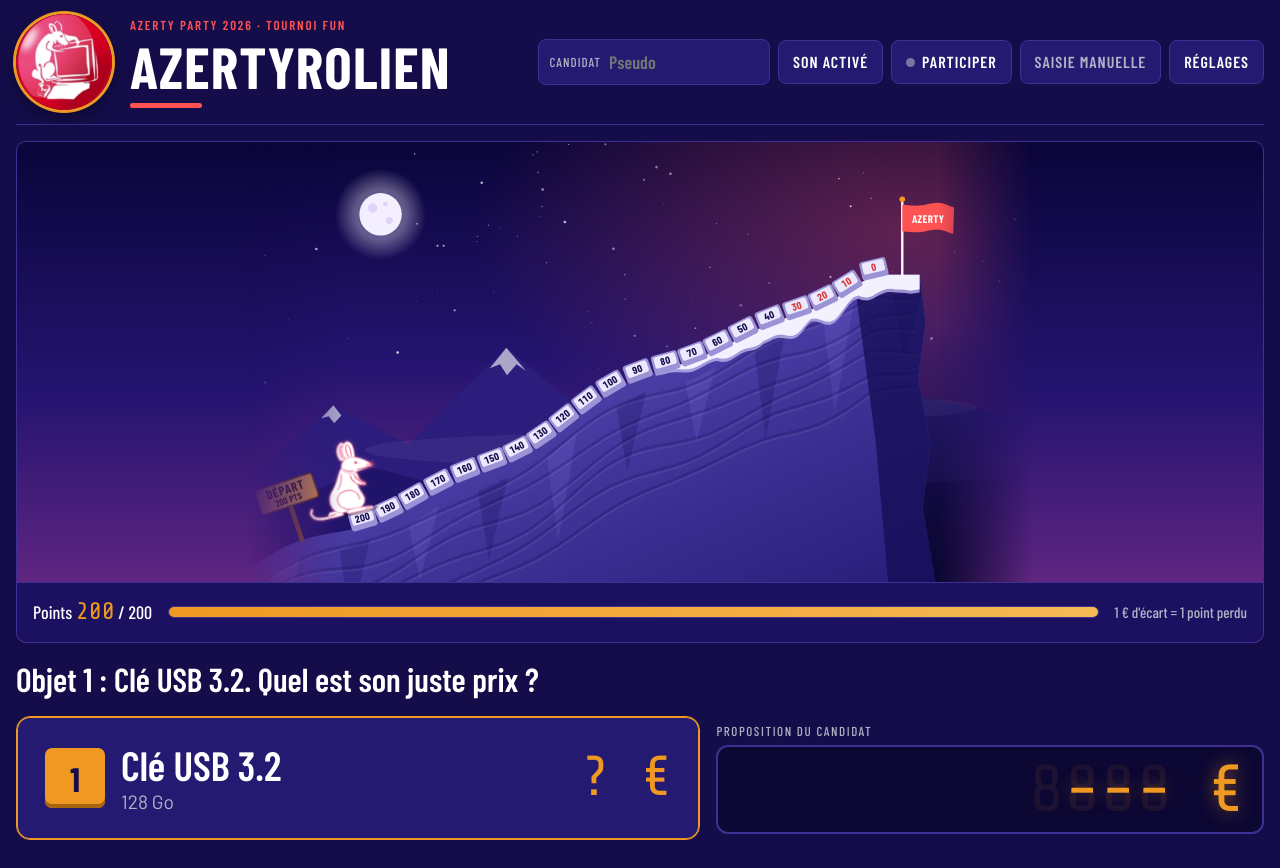
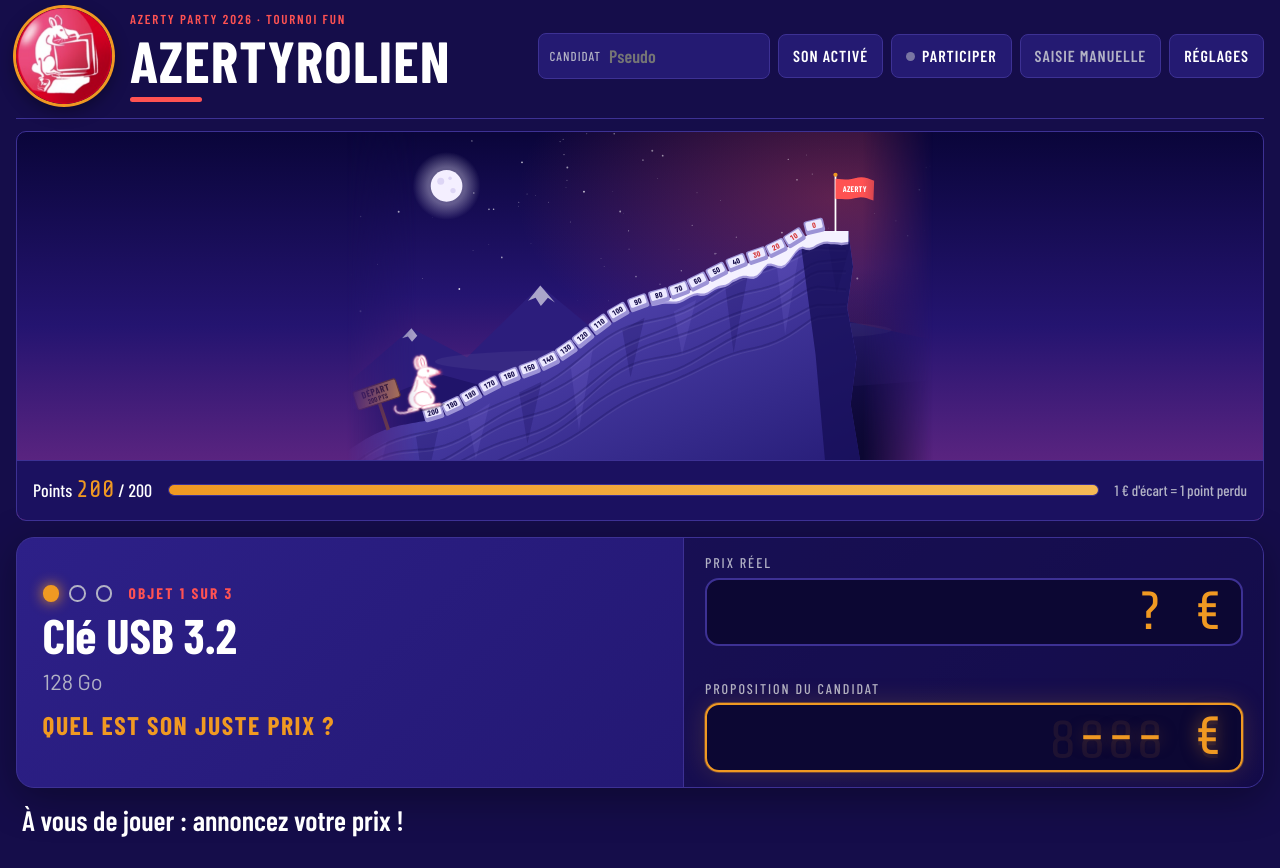
Before and after one commit to KevinRac/umbratech.fr, a PHP site: page /Azertyrolien/index.html in a window 1280 px wide. After the commit the page ends 837 px from the top, so only its background shows below. Run offline with PHP 8.4, Linux system fonts and the light colour scheme; some libraries are stand-ins or nearby versions; some web fonts are replaced.

Commit message:
Azertyrolien : nouveau plateau de jeu (objet, prix réel, proposition) plus lisible sur grand écran
Co-Authored-By: Claude Sonnet 5.5 <noreply@anthropic.com>
Claude-Session: https://claude.ai/code/session_01TmbQi5GYa3VJ7bzdt7GcSP

```diff
--- a/Azertyrolien/css/style.css
+++ b/Azertyrolien/css/style.css
@@ -216,58 +216,63 @@ h1::after{content:"";display:block;width:72px;height:5px;background:var(--coral)
 .sheet-qr .qr-txt{flex:1 1 300px;max-width:420px}
 .sheet-qr .qr-txt ol{font-size:clamp(16px,1.6vw,22px)}
 
-/* Grand écran : scène pleine largeur, pupitre dessous */
-.stage svg{max-height:56vh;margin:0 auto}
-.desk{display:grid;grid-template-columns:repeat(3,minmax(0,1fr));gap:16px;align-items:stretch}
-.desk .lots{grid-column:1/-1;flex-direction:row;gap:16px}
-.desk .lot{flex:1 1 0;grid-template-columns:auto minmax(0,1fr);grid-template-rows:auto auto;padding:16px 20px;gap:6px 16px;border-radius:14px}
-.desk .num{width:52px;height:52px;font-size:30px;grid-row:1/3;align-self:start}
-.desk .lot-txt b{font-size:clamp(24px,2.4vw,40px)}
-.desk .lot-txt small{font-size:clamp(14px,1.2vw,20px)}
-.desk .lot-prix{grid-column:2;flex-direction:row;align-items:baseline;justify-content:space-between;gap:12px;text-align:left}
-.desk .reel{font-size:clamp(30px,3vw,52px)}
-.desk .essai{font-size:clamp(13px,1.1vw,19px);white-space:normal;text-align:right}
-.desk .prize{justify-content:center;padding:16px 20px}
-.desk .prize strong{font-size:clamp(22px,2vw,34px)}
-.desk .prop{display:flex;flex-direction:column;justify-content:center}
-.desk .led{font-size:clamp(56px,6vw,104px)}
-.desk .led-cap{font-size:clamp(13px,1vw,17px)}
-.suite{display:flex;flex-direction:column;justify-content:center;gap:10px}
-.desk .msg{font-size:clamp(22px,1.9vw,32px)}
-.desk .row .btn{font-size:clamp(16px,1.3vw,22px);padding-block:12px}
-.desk .manuel{grid-column:1/-1;display:grid;grid-template-columns:minmax(260px,420px) 1fr;gap:12px 20px;align-items:start}
+/* ===== Grand écran : scène pleine largeur + plateau de jeu ===== */
+.stage{background:linear-gradient(180deg,#0a053a,#241470 50%,#5a2480 85%,#7d2f80)}
+.stage svg{display:block;margin:0 auto;width:auto;height:min(52vh,calc((100vw - 120px) * .56));aspect-ratio:1000/560;max-width:100%;
+  -webkit-mask-image:linear-gradient(90deg,transparent,#000 12%,#000 88%,transparent);mask-image:linear-gradient(90deg,transparent,#000 12%,#000 88%,transparent)}
+.gauge{background:var(--stage)}
+.pied{display:none}
+.desk{display:flex;flex-direction:column;gap:14px}
+
+.plateau{display:grid;grid-template-columns:minmax(0,1.15fr) minmax(0,1fr);gap:0;
+  background:linear-gradient(135deg,#2d2088,#1d1366);border:1px solid var(--line);border-radius:18px;overflow:hidden;box-shadow:0 10px 40px rgba(0,0,0,.35)}
+.objet{padding:clamp(18px,2vw,34px);display:flex;flex-direction:column;justify-content:center;gap:10px;min-width:0;position:relative}
+.etapes{display:flex;align-items:center;gap:10px;font-family:var(--f-cond);font-weight:700;letter-spacing:.14em;text-transform:uppercase;font-size:clamp(14px,1.2vw,20px);color:var(--coral)}
+.etapes i{width:clamp(14px,1.3vw,22px);height:clamp(14px,1.3vw,22px);border-radius:50%;border:2px solid var(--muted);display:inline-block}
+.etapes i.fait{background:var(--muted);border-color:var(--muted)}
+.etapes i.actif{background:var(--gold);border-color:var(--gold);box-shadow:0 0 14px var(--gold)}
+.etapes span{margin-left:6px}
+.objet h2{margin:0;font-family:var(--f-display);font-weight:800;text-transform:none;line-height:1.02;font-size:clamp(34px,4.2vw,76px);color:#fff;text-wrap:balance}
+.objet .detail{margin:0;font-size:clamp(17px,1.7vw,30px);color:var(--muted)}
+.objet .question{margin:6px 0 0;font-family:var(--f-cond);font-weight:700;text-transform:uppercase;letter-spacing:.06em;font-size:clamp(22px,2.3vw,42px);color:var(--gold)}
+
+.afficheurs{padding:clamp(14px,1.6vw,26px);display:flex;flex-direction:column;gap:clamp(10px,1.2vw,18px);background:rgba(8,4,38,.45);border-left:1px solid var(--line);justify-content:center;min-width:0}
+.aff-cap{margin:0 0 6px;font-family:var(--f-cond);text-transform:uppercase;letter-spacing:.14em;font-size:clamp(13px,1.1vw,19px);color:var(--muted)}
+.aff-val,.led{position:relative;background:#0c0733;border:2px solid var(--line);border-radius:14px;padding:4px 20px;text-align:right;font-family:var(--f-led);line-height:1.12;font-variant-numeric:tabular-nums;color:var(--gold);text-shadow:0 0 18px rgba(240,153,34,.5);font-size:clamp(46px,5.4vw,98px)}
+.aff-val .reel{font-size:inherit}
+.aff-prop .led{border-color:var(--gold);box-shadow:0 0 0 1px rgba(240,153,34,.35),0 0 26px rgba(240,153,34,.18)}
+.aff-reel .aff-val{color:var(--coral);text-shadow:0 0 18px rgba(255,82,82,.45)}
+.aff-reel .aff-val.vide{color:#6a5fb0;text-shadow:none}
+.essai{display:block;min-height:1.4em;margin-top:6px;font-family:var(--f-cond);font-size:clamp(15px,1.4vw,24px);font-weight:600;color:var(--muted);text-align:right}
+.essai.exact{color:var(--green)}
+
+.suite{display:flex;align-items:center;justify-content:space-between;gap:20px;min-height:clamp(54px,5vw,80px);padding:0 6px}
+.suite .msg{min-height:0;font-size:clamp(22px,2.2vw,38px);font-weight:600;flex:1}
+.suite .row{flex:none}
+.suite .btn.primary{font-size:clamp(18px,1.7vw,28px);padding:clamp(12px,1.2vw,20px) clamp(24px,2.4vw,44px)}
+
+.desk .manuel{display:grid;grid-template-columns:minmax(260px,420px) 1fr;gap:12px 20px;align-items:start}
 .desk .manuel[hidden]{display:none}
-.desk .manuel .hint{grid-column:2;align-self:start}
-@media (max-width:900px){.desk{grid-template-columns:minmax(0,1fr)}.desk .lots{flex-direction:column}.desk .manuel{grid-template-columns:1fr}.desk .manuel .hint{grid-column:1}}
-.desk .lots{order:1}.desk .prize{order:2}.desk .prop{order:3}.desk .suite{order:4}.desk .manuel{order:5}
 .desk .manuel .pad{grid-row:1/3}
-.stage{background:linear-gradient(180deg,#0a053a,#241470 50%,#5a2480 85%,#7d2f80)}
-.stage svg{max-height:62vh;-webkit-mask-image:linear-gradient(90deg,transparent,#000 12%,#000 88%,transparent);mask-image:linear-gradient(90deg,transparent,#000 12%,#000 88%,transparent)}
-.gauge{background:var(--stage)}
-
-/* Ajustements : tout tenir sur un écran 16:9 */
-.stage svg{width:auto;height:50vh;aspect-ratio:1000/560;max-width:100%;max-height:none}
-.desk .lot{grid-template-columns:auto minmax(0,1fr) auto;grid-template-rows:auto;padding:12px 18px;align-items:center}
-.desk .num{grid-row:auto;align-self:center;width:46px;height:46px;font-size:26px}
-.desk .lot-prix{grid-column:auto;flex-direction:column;align-items:flex-end;gap:0}
-.desk .essai{text-align:right}
-.desk .led{font-size:clamp(50px,5.2vw,92px)}
-.stage svg{height:min(46vh,calc((100vw - 120px) * .56))}
-.pied{display:none}
-@media (max-width:900px){.pied{display:flex}}
-
-/* Un seul objet à la fois : question, objet, proposition */
-.desk{grid-template-columns:minmax(0,1.25fr) minmax(0,1fr)}
-.desk .suite{order:1;grid-column:1/-1;flex-direction:row;align-items:center;justify-content:space-between;gap:20px}
-.desk .suite .msg{min-height:0;font-size:clamp(26px,2.6vw,46px);font-weight:600}
-.desk .suite .row{flex:none}
-.desk .lots{order:2;grid-column:1;display:block}
-.desk .lot{padding:20px 28px}
-.desk .lot-txt b{font-size:clamp(30px,3.2vw,56px)}
-.desk .lot-txt small{font-size:clamp(16px,1.5vw,26px)}
-.desk .reel{font-size:clamp(44px,4.4vw,80px)}
-.desk .num{width:60px;height:60px;font-size:34px}
-.desk .prop{order:3;grid-column:2}
-.desk .lot.is-attente{opacity:1}
-@media (max-width:900px){.desk{grid-template-columns:minmax(0,1fr)}.desk .lots,.desk .prop{grid-column:1}.desk .suite{flex-direction:column;align-items:flex-start}}
-.stage svg{height:min(55vh,calc((100vw - 120px) * .56))}
+.desk .manuel .hint{align-self:start}
+@media (max-width:900px){
+  .pied{display:flex}
+  .plateau{grid-template-columns:minmax(0,1fr)}
+  .afficheurs{border-left:0;border-top:1px solid var(--line)}
+  .suite{flex-direction:column;align-items:flex-start;padding:0}
+  .desk .manuel{grid-template-columns:1fr}
+}
+/* compactage 16:9 */
+.stage svg{height:min(44vh,calc((100vw - 120px) * .56))}
+.aff-val,.led{font-size:clamp(40px,4.2vw,78px);padding:2px 18px}
+.afficheurs{gap:8px;padding:clamp(12px,1.2vw,20px) clamp(14px,1.6vw,26px)}
+.aff-cap{margin-bottom:4px}
+.essai{margin-top:2px;min-height:1.3em}
+.objet{padding:clamp(14px,1.6vw,28px) clamp(18px,2vw,34px);gap:6px}
+.objet h2{font-size:clamp(32px,3.8vw,68px)}
+.objet .question{margin-top:2px;font-size:clamp(20px,2vw,36px)}
+.suite{min-height:clamp(46px,4vw,64px)}
+body{padding-bottom:12px}
+.stage svg{height:min(41vh,calc((100vw - 120px) * .56))}
+.wrap{gap:12px}body{padding-top:8px}.desk{gap:10px}
+.suite .btn.primary{padding:10px 36px}.suite{padding-bottom:6px}
--- a/Azertyrolien/index.html
+++ b/Azertyrolien/index.html
@@ -49,10 +49,23 @@
     </section>
 
     <aside class="desk" aria-label="Pupitre">
-      <ol class="lots" id="lots"></ol>
-      <div class="prop">
-        <p class="led-cap">Proposition du candidat</p>
-        <div class="led" aria-live="polite"><span id="saisie">--- €</span></div>
+      <div class="plateau">
+        <div class="objet" id="lots"></div>
+        <div class="afficheurs">
+          <div class="aff aff-reel">
+            <p class="aff-cap">Prix réel</p>
+            <div class="aff-val vide" id="reel-box">? €</div>
+            <span class="essai" id="essai"></span>
+          </div>
+          <div class="aff aff-prop">
+            <p class="aff-cap">Proposition du candidat</p>
+            <div class="led" aria-live="polite"><span id="saisie">--- €</span></div>
+          </div>
+        </div>
+      </div>
+      <div class="suite">
+        <div class="msg" id="msg" aria-live="polite"></div>
+        <div class="row"><button class="btn primary" id="b-suivant" hidden>Objet suivant</button></div>
       </div>
       <div class="manuel" id="manuel" hidden>
       <div class="pad" id="pad">
@@ -63,10 +76,6 @@
       </div>
       <div class="row"><button class="btn" id="b-nouvelle">Nouveau tirage</button></div>
       <p class="hint">Clavier : chiffres pour saisir, Entrée pour valider, Retour arrière pour corriger.</p>
-      </div>
-      <div class="suite">
-        <div class="msg" id="msg" aria-live="polite"></div>
-        <div class="row"><button class="btn primary" id="b-suivant" hidden>Objet suivant</button></div>
       </div>
     </aside>
   </main>
```
Also changed, not shown: Azertyrolien/js/jeu.js (+14 -12 lines).
